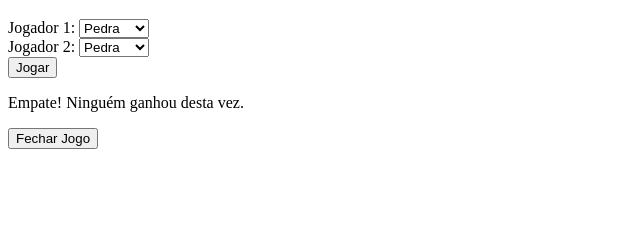
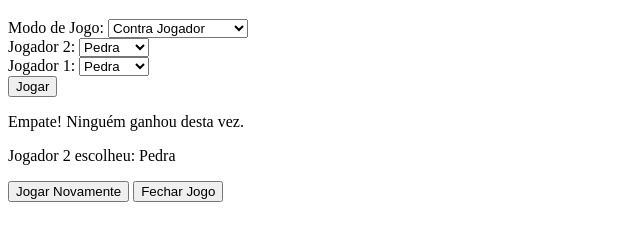
Before and after one commit to PedroGuilherme1804/StartandoProject, a plain HTML site: page startingProcessChallenges/pedrapapeltesoura.html in a window 1280 px wide. Both pictures are taken after a click on the button "Jogar". Shown: the part 61-302 px from the top of the page, without its empty margins (0-640 px from the left). Drawn offline with Linux system fonts and the light colour scheme.

Commit message:
Add files via upload

```diff
--- a/startingProcessChallenges/pedrapapeltesoura.html
+++ b/startingProcessChallenges/pedrapapeltesoura.html
@@ -7,16 +7,23 @@
 <body>
     <h1>Escolha suas opções</h1>
     <div>
-        <label for="jogador1">Jogador 1:</label>
-        <select id="jogador1">
+        <label for="modoJogo">Modo de Jogo:</label>
+        <select id="modoJogo" onchange="atualizarModoJogo()">
+            <option value="jogador">Contra Jogador</option>
+            <option value="computador">Contra Computador</option>
+        </select>
+    </div>
+    <div id="jogador2Div">
+        <label for="jogador2">Jogador 2:</label>
+        <select id="jogador2">
             <option value="Pedra">Pedra</option>
             <option value="Papel">Papel</option>
             <option value="Tesoura">Tesoura</option>
         </select>
     </div>
     <div>
-        <label for="jogador2">Jogador 2:</label>
-        <select id="jogador2">
+        <label for="jogador1">Jogador 1:</label>
+        <select id="jogador1">
             <option value="Pedra">Pedra</option>
             <option value="Papel">Papel</option>
             <option value="Tesoura">Tesoura</option>
--- a/startingProcessChallenges/pedrapapeltesoura.js
+++ b/startingProcessChallenges/pedrapapeltesoura.js
@@ -35,27 +35,42 @@ function jogar(jogador1, jogador2) {
 
 function iniciarJogo() {
     let jogador1 = document.getElementById("jogador1").value;
-    let jogador2 = document.getElementById("jogador2").value;
+    let modoJogo = document.getElementById("modoJogo").value;
+    let jogador2;
+
+    if (modoJogo === 'computador') {
+        const opcoes = ['Pedra', 'Papel', 'Tesoura'];
+        jogador2 = opcoes[Math.floor(Math.random() * opcoes.length)];
+    } else {
+        jogador2 = document.getElementById("jogador2").value;
+    }
+
     let resultado = jogar(jogador1, jogador2);
     document.getElementById("resultado").innerHTML = `
         <p>${resultado}</p>
+        <p>Jogador 2 escolheu: ${jogador2}</p>
+        <button onclick="jogarNovamente()">Jogar Novamente</button>
         <button onclick="fecharJogo()">Fechar Jogo</button>
     `;
 }
-
-// <button onclick="jogarNovamente()">Jogar Novamente</button>
 
 function jogarNovamente() {
     document.getElementById("jogador1").value = "Pedra";
     document.getElementById("jogador2").value = "Pedra";
     document.getElementById("resultado").innerHTML = "";
+    document.getElementById("jogador2Div").style.display = "block";
+    document.getElementById("modoJogo").value = "jogador";
 }
 
 function fecharJogo() {
-    // Tenta fechar a aba/janela
     window.close();
 }
 
-//function fecharJogo() {
-//    window.location.href = 'about:blank';
-//}
+function atualizarModoJogo() {
+    let modoJogo = document.getElementById("modoJogo").value;
+    if (modoJogo === 'computador') {
+        document.getElementById("jogador2Div").style.display = "none";
+    } else {
+        document.getElementById("jogador2Div").style.display = "block";
+    }
+}
```
